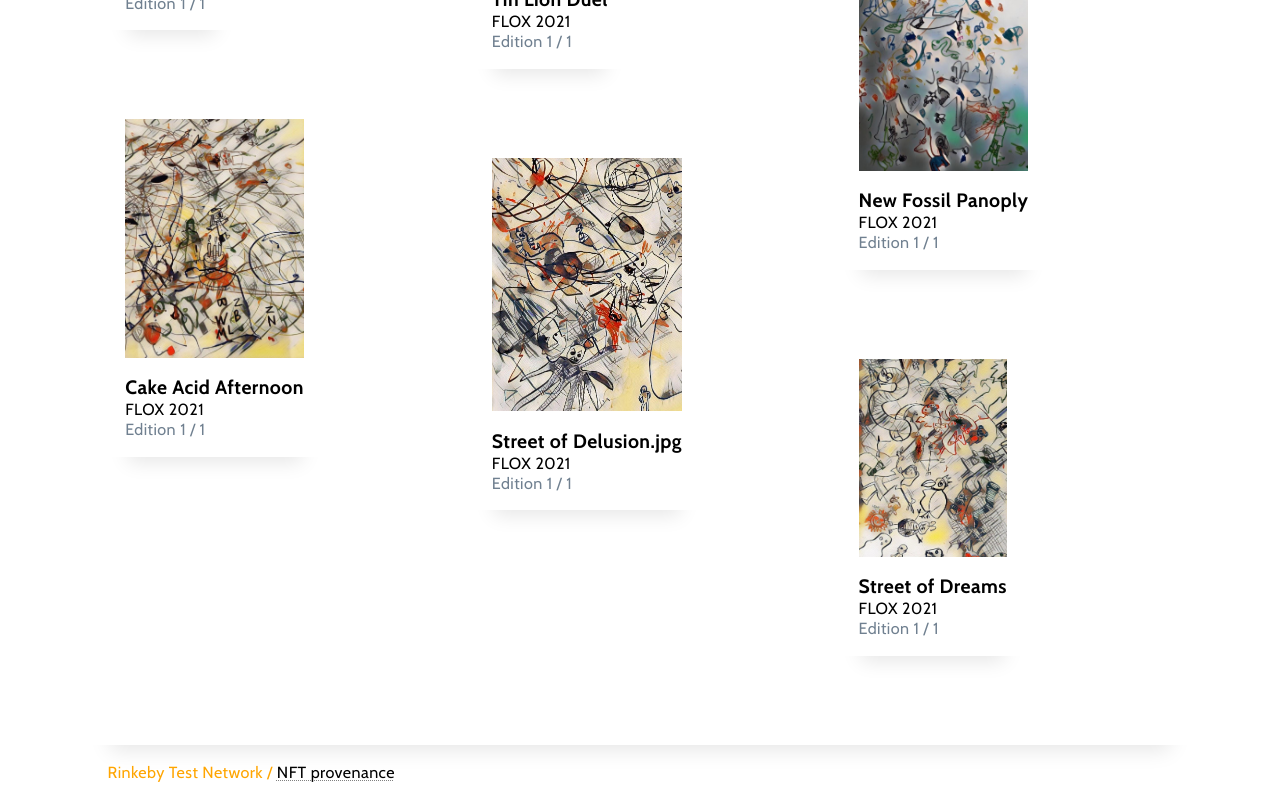
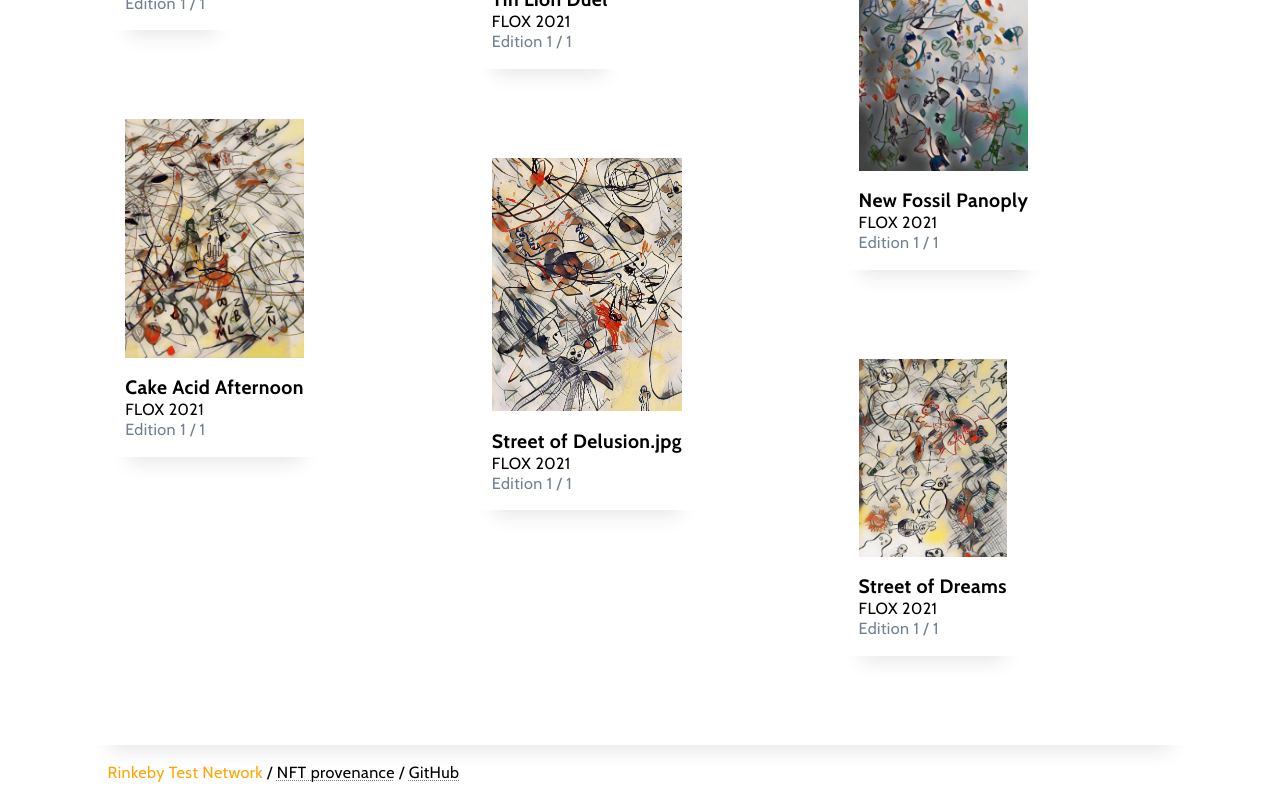
Before and after one commit to stephanfowler/nft-surface, a Next.js app in the folder client/: page /nft in a window 1280 px wide. Shown: the part 973-1773 px from the top of the page. Built offline with nearby package versions, Linux system fonts and the light colour scheme.

Commit message:
github footer link

```diff
--- a/client/components/Layout.js
+++ b/client/components/Layout.js
@@ -44,10 +44,17 @@ export default function Layout({ children, home, nft, chainId }) {
       {!home &&
         <footer className={styles.footer}>
           {chainId !== 1 &&
-            <span className={styles.alertIsTestnet}>{networkName(chainId)}{" / "}</span>
+            <>
+              <span className={styles.alertIsTestnet}>{networkName(chainId)}</span>
+              {" / "}
+            </>
           }
           <Link href="/docs/provenance">
             <a>NFT provenance</a>
+          </Link>
+          {" / "}
+          <Link href="https://github.com/stephanfowler/nft-agent">
+            <a>GitHub</a>
           </Link>
         </footer>
       }
--- a/client/components/clientside/Minter.js
+++ b/client/components/clientside/Minter.js
@@ -202,7 +202,7 @@ const Minter = ({ nft, chainId, status, setStatus }) => {
               <div className={styles.walletInstallInstructions}>
                 <div>To mint NFTs you need an Ethereum wallet.</div>
                 <div>
-                  On mobile use the <a href={`https://metamask.io/`}>Metamask</a> app's broswer to view this website.
+                  On mobile use the <a href={`https://metamask.io/`}>Metamask</a> app broswer to view this website.
                   On desktop enable the <a href={`https://metamask.io/`}>Metamask</a> browser extension.
                 </div>
               </div>
```
